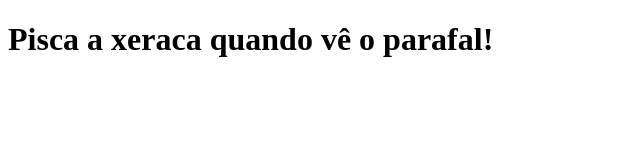
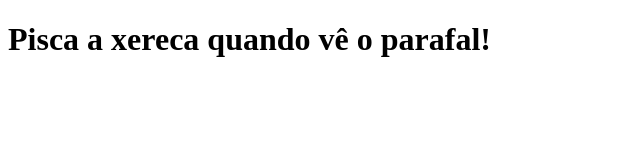
Before and after one commit to dankhael/clone-tabnews, a Next.js app: page / in a window 1280 px wide. Shown: the top 160 px of the page, without its empty margins (0-640 px from the left). Built offline with nearby package versions, Linux system fonts and the light colour scheme.

Commit message:
Muda frase inicial novamente

```diff
--- a/pages/index.js
+++ b/pages/index.js
@@ -1,5 +1,5 @@
 function Home() {
-    return <h1>Pisca a xeraca quando vê o parafal!</h1>
+    return <h1>Pisca a xereca quando vê o parafal!</h1>
 }
 
 export default Home;
```
